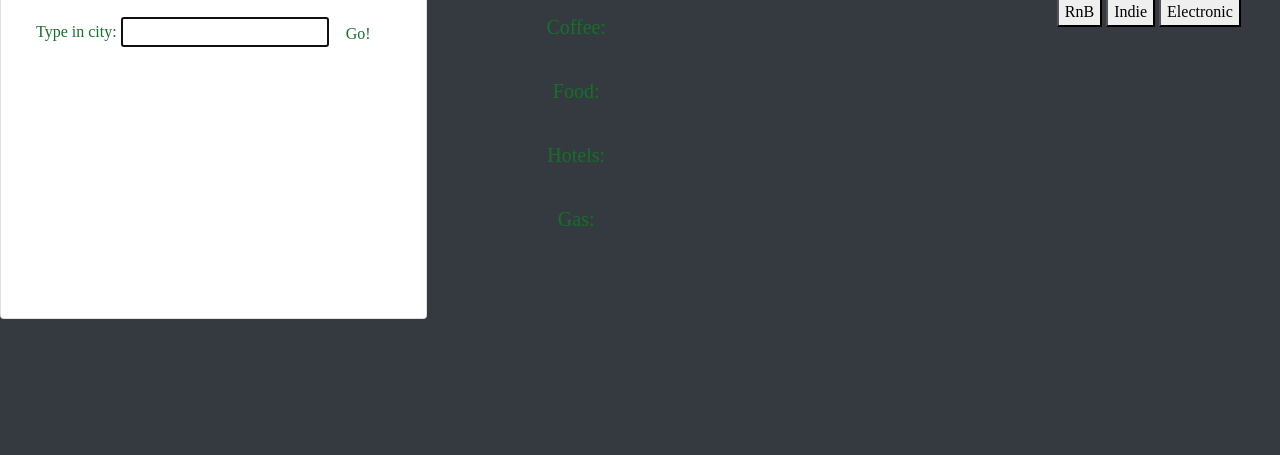
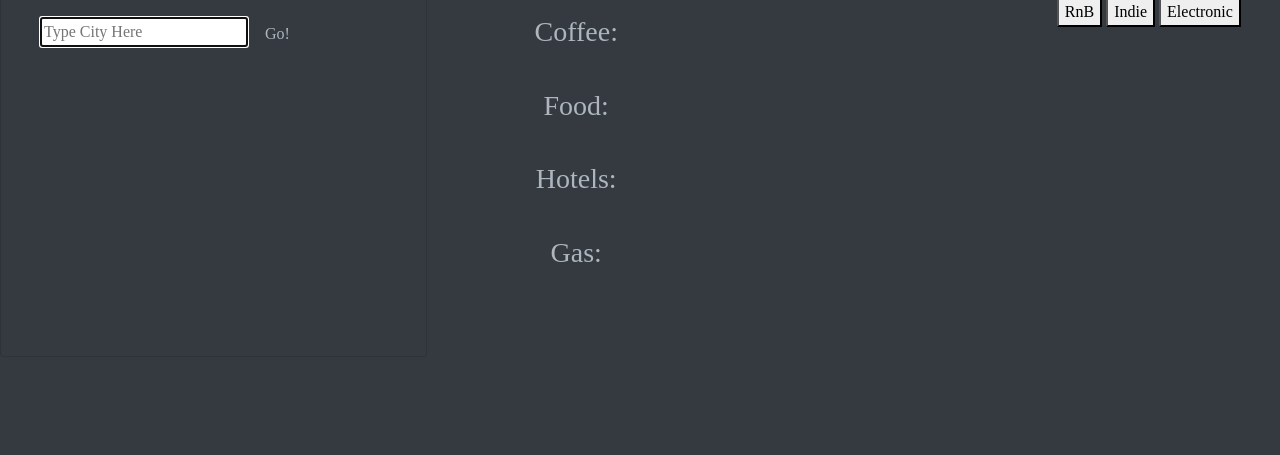
Before and after one commit to henryparras24/roadtrip, a plain HTML site: page index.html in a window 1280 px wide. Shown: the part 345-800 px from the top of the page. Drawn offline with nearby package versions, Linux system fonts and the light colour scheme; a web font is replaced by a local one.

Commit message:
placeholder added, changed color of form

```diff
--- a/index.html
+++ b/index.html
@@ -25,27 +25,27 @@
 
     <main>
         <div class="contain-fluid d-flex" style="color: rgb(22, 112, 42);">
-          <div class="card col-md-4 col-12">
-            <h3 class="card-header text-uppercase">Search By City</h3>
-            <form id="user-form" class="card-body">
-                <label class="form-label" for="username">Type in city:</label>
-                <input name="username" id="cityName" type="text" autofocus="true" class="form-input" />
-                <button type="submit" id="submitButton" class="btn" style="color: rgb(22, 112, 42);">Go!</button>
+          <div class="card col-md-4 col-12 darkGrey">
+            <h3 class="card-header text-uppercase lightGrey">Search By City</h3>
+            <form id="user-form" class="card-body darkGrey">
+                <label class="form-label lightGrey" for="username"></label>
+                <input placeholder="Type City Here" name="username" id="cityName" type="text" autofocus="true" class="form-input" />
+                <button type="submit" id="submitButton" class="btn" style="color:#adb5bd">Go!</button>
 
             </form>
 
         </div>
         <div class ="columns flex-row align-start align-stretch-md align-content-start align-content-stretch-md min-100-vh ">
-          <h5>Coffee:</h5>
+          <h3>Coffee:</h3>
           <div class="card1" id="coffee">
           </div>
-          <h5>Food:</h5>
+          <h3>Food:</h3>
           <div class="card2" id="food">
           </div>
-          <h5>Hotels:</h5>
+          <h3>Hotels:</h3>
           <div class="card3" id="hotels">
           </div>
-          <h5>Gas:</h5>
+          <h3>Gas:</h3>
           <div class="card4" id="gas">
           </div>
         </div>
--- a/style.css
+++ b/style.css
@@ -1,6 +1,8 @@
 * {font-family: 'Kaisei Tokumin', serif;}
 
 body {background: #343a40;}
+
+.darkGrey {background: #343a40;}
 
 .hero{
     height: 250px;
@@ -50,3 +52,7 @@ body {background: #343a40;}
 .seaSalt {background: linear-gradient(90deg, #4b6cb7 0%, #182848 100%);}
 
 .borderRadius {border-radius: 20px;}
+
+h3 {color: #adb5bd}
+
+.lightGrey {color: #adb5bd}
```
